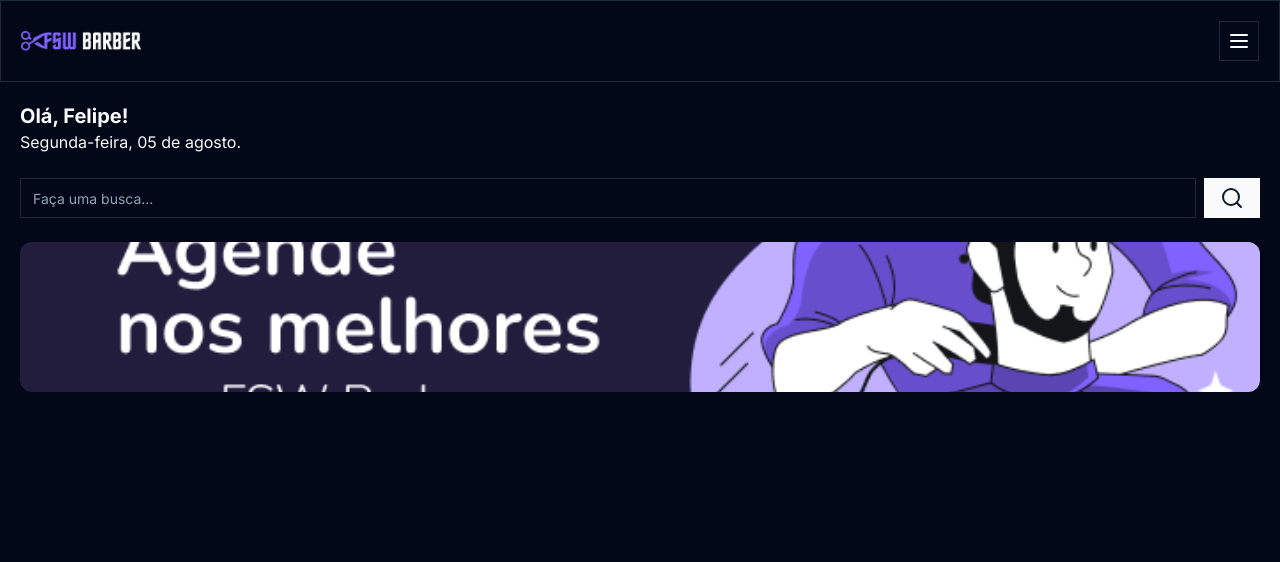
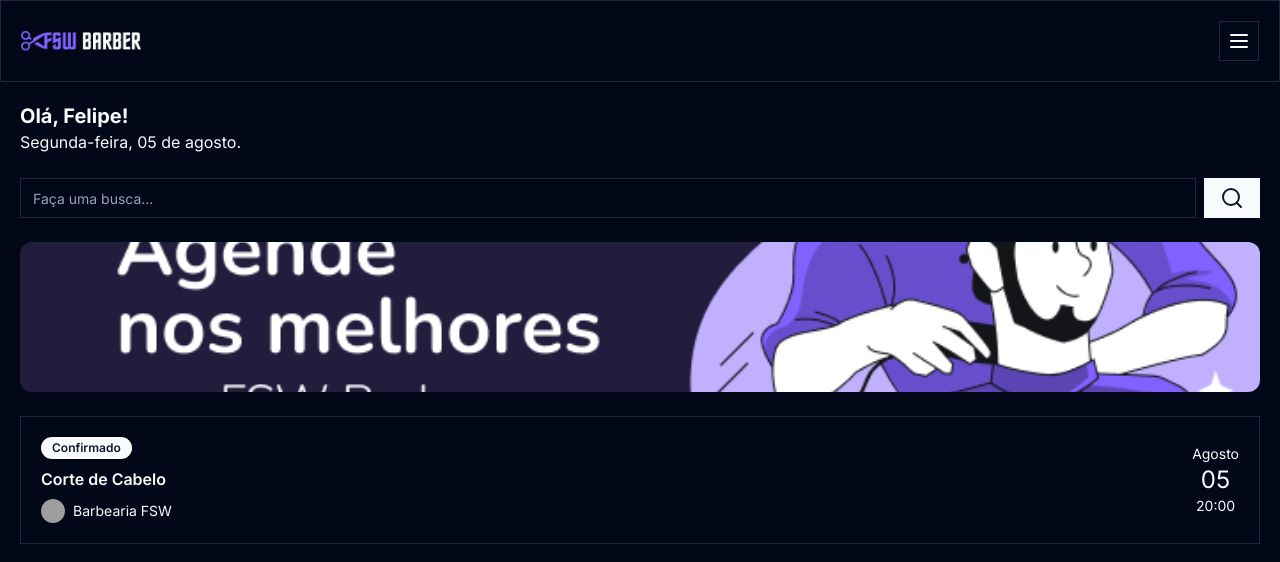
Before and after one commit to amosbarbato/fsw-barber, a Next.js app: page / in a window 1280 px wide. Shown: the top 562 px of the page. Built offline with nearby package versions, Linux system fonts and the light colour scheme; grey boxes are pictures that could not be loaded.

Commit message:
feat: add booking item

```diff
--- /dev/null
+++ b/app/_components/ui/avatar.tsx
@@ -0,0 +1,50 @@
+"use client"
+
+import * as React from "react"
+import * as AvatarPrimitive from "@radix-ui/react-avatar"
+
+import { cn } from "@/app/_lib/utils"
+
+const Avatar = React.forwardRef<
+  React.ElementRef<typeof AvatarPrimitive.Root>,
+  React.ComponentPropsWithoutRef<typeof AvatarPrimitive.Root>
+>(({ className, ...props }, ref) => (
+  <AvatarPrimitive.Root
+    ref={ref}
+    className={cn(
+      "relative flex h-10 w-10 shrink-0 overflow-hidden rounded-full",
+      className,
+    )}
+    {...props}
+  />
+))
+Avatar.displayName = AvatarPrimitive.Root.displayName
+
+const AvatarImage = React.forwardRef<
+  React.ElementRef<typeof AvatarPrimitive.Image>,
+  React.ComponentPropsWithoutRef<typeof AvatarPrimitive.Image>
+>(({ className, ...props }, ref) => (
+  <AvatarPrimitive.Image
+    ref={ref}
+    className={cn("aspect-square h-full w-full", className)}
+    {...props}
+  />
+))
+AvatarImage.displayName = AvatarPrimitive.Image.displayName
+
+const AvatarFallback = React.forwardRef<
+  React.ElementRef<typeof AvatarPrimitive.Fallback>,
+  React.ComponentPropsWithoutRef<typeof AvatarPrimitive.Fallback>
+>(({ className, ...props }, ref) => (
+  <AvatarPrimitive.Fallback
+    ref={ref}
+    className={cn(
+      "flex h-full w-full items-center justify-center rounded-full bg-muted",
+      className,
+    )}
+    {...props}
+  />
+))
+AvatarFallback.displayName = AvatarPrimitive.Fallback.displayName
+
+export { Avatar, AvatarImage, AvatarFallback }
--- /dev/null
+++ b/app/_components/ui/badge.tsx
@@ -0,0 +1,36 @@
+import * as React from "react"
+import { cva, type VariantProps } from "class-variance-authority"
+
+import { cn } from "@/app/_lib/utils"
+
+const badgeVariants = cva(
+  "inline-flex items-center rounded-full border px-2.5 py-0.5 text-xs font-semibold transition-colors focus:outline-none focus:ring-2 focus:ring-ring focus:ring-offset-2",
+  {
+    variants: {
+      variant: {
+        default:
+          "border-transparent bg-primary text-primary-foreground hover:bg-primary/80",
+        secondary:
+          "border-transparent bg-secondary text-secondary-foreground hover:bg-secondary/80",
+        destructive:
+          "border-transparent bg-destructive text-destructive-foreground hover:bg-destructive/80",
+        outline: "text-foreground",
+      },
+    },
+    defaultVariants: {
+      variant: "default",
+    },
+  },
+)
+
+export interface BadgeProps
+  extends React.HTMLAttributes<HTMLDivElement>,
+    VariantProps<typeof badgeVariants> {}
+
+function Badge({ className, variant, ...props }: BadgeProps) {
+  return (
+    <div className={cn(badgeVariants({ variant }), className)} {...props} />
+  )
+}
+
+export { Badge, badgeVariants }
--- a/app/page.tsx
+++ b/app/page.tsx
@@ -3,15 +3,21 @@
 import { Button } from "./_components/ui/button"
 import { Input } from "./_components/ui/input"
 import Image from "next/image"
+import { Badge } from "./_components/ui/badge"
+import { Card, CardContent } from "./_components/ui/card"
+import { Avatar, AvatarImage } from "./_components/ui/avatar"
 
 const Home = () => {
   return (
     <div>
+      {/* header */}
       <Header />
       <div className="p-5">
+        {/* text */}
         <h2 className="text-xl font-bold">Olá, Felipe!</h2>
         <p>Segunda-feira, 05 de agosto.</p>
 
+        {/* search */}
         <div className="mt-6 flex items-center gap-2">
           <Input placeholder="Faça uma busca..." />
           <Button>
@@ -19,6 +25,7 @@
           </Button>
         </div>
 
+        {/* image */}
         <div className="relative mt-6 h-[150px] w-full">
           <Image
             src="/banner-01.png"
@@ -27,6 +34,31 @@
             className="rounded-xl object-cover"
           />
         </div>
+
+        {/* booking */}
+        <Card className="mt-6">
+          <CardContent className="flex justify-between p-0">
+            {/* left */}
+            <div className="flex flex-col gap-2 py-5 pl-5">
+              <Badge className="w-fit">Confirmado</Badge>
+
+              <h3 className="font-semibold">Corte de Cabelo</h3>
+              <div className="flex items-center gap-2">
+                <Avatar className="h-6 w-6">
+                  <AvatarImage src="https://utfs.io/f/c97a2dc9-cf62-468b-a851-bfd2bdde775f-16p.png" />
+                </Avatar>
+                <p className="text-sm">Barbearia FSW</p>
+              </div>
+            </div>
+
+            {/* right */}
+            <div className="border-1-2 flex flex-col items-center justify-center border-solid px-5">
+              <p className="text-sm">Agosto</p>
+              <p className="text-2xl">05</p>
+              <p className="text-sm">20:00</p>
+            </div>
+          </CardContent>
+        </Card>
       </div>
     </div>
   )
--- a/package.json
+++ b/package.json
@@ -14,6 +14,7 @@
   },
   "dependencies": {
     "@prisma/client": "^5.18.0",
+    "@radix-ui/react-avatar": "^1.1.0",
     "@radix-ui/react-slot": "^1.1.0",
     "class-variance-authority": "^0.7.0",
     "clsx": "^2.1.1",
```
Also changed, not shown: 1 other file (tests, documents, lock files or other folders).
